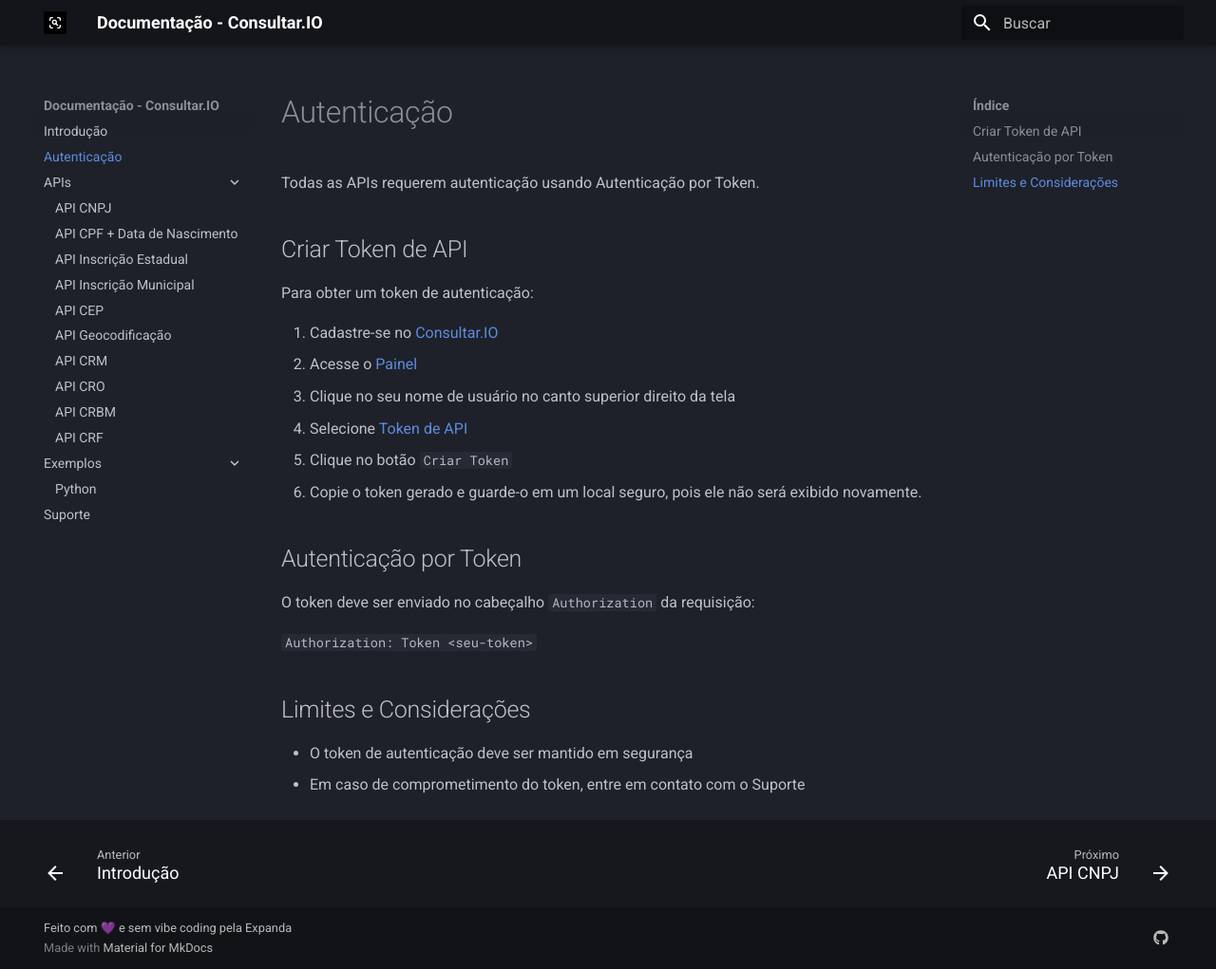
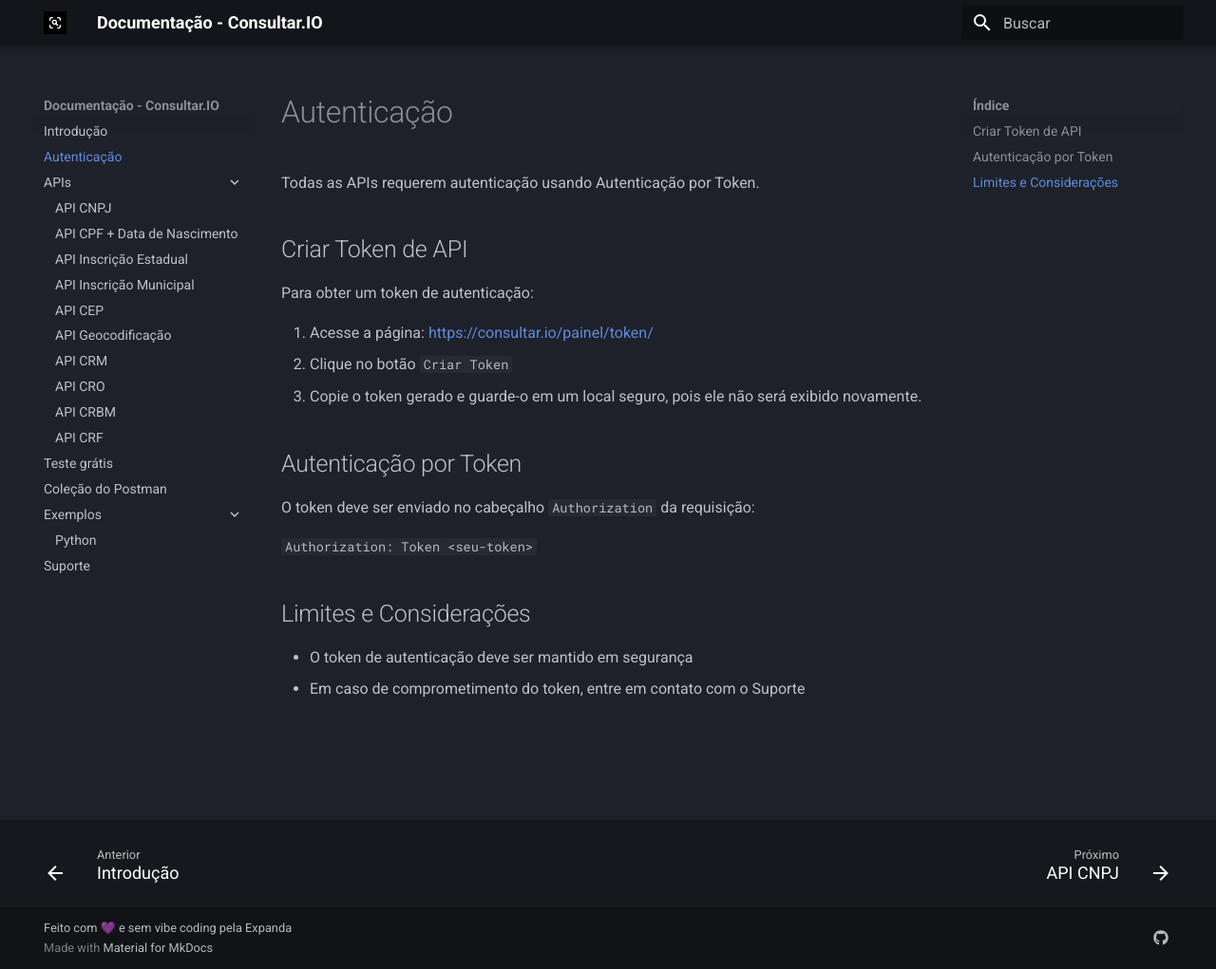
Before and after one commit to consultar-io/docs, an MkDocs documentation site: the page built from docs/autenticacao.md, in a window 1280 px wide and 1021 px high. Shown: the whole window at 95% size. Built offline with MkDocs 1.6.1 and Material for MkDocs 9.7.7, drawn with Linux system fonts in a browser that asks for light colours.

Commit message:
Add new documentation for free trial and Postman collection; update links and content in existing files

```diff
--- a/docs/autenticacao.md
+++ b/docs/autenticacao.md
@@ -12,12 +12,9 @@ Todas as APIs requerem autenticação usando Autenticação por Token.
 
 Para obter um token de autenticação:
 
-1. Cadastre-se no [Consultar.IO](https://consultar.io/cadastrar/?utm_source=docs&utm_medium=referral&utm_campaign=link)
-2. Acesse o [Painel](https://consultar.io/painel/?utm_source=docs&utm_medium=referral&utm_campaign=link)
-3. Clique no seu nome de usuário no canto superior direito da tela
-4. Selecione [Token de API](https://consultar.io/painel/token/?utm_source=docs&utm_medium=referral&utm_campaign=link)
-5. Clique no botão `Criar Token`
-6. Copie o token gerado e guarde-o em um local seguro, pois ele não será exibido novamente.
+1. Acesse a página: [https://consultar.io/painel/token/](https://consultar.io/painel/token/?utm_source=docs&utm_medium=referral&utm_campaign=link)
+2. Clique no botão `Criar Token`
+3. Copie o token gerado e guarde-o em um local seguro, pois ele não será exibido novamente.
 
 ## Autenticação por Token
 
--- a/mkdocs.yml
+++ b/mkdocs.yml
@@ -85,6 +85,8 @@ nav:
       - API CRO: api/cro.md
       - API CRBM: api/crbm.md
       - API CRF: api/crf.md
+  - Teste grátis: teste-gratis.md
+  - Coleção do Postman: postman.md
   - Exemplos:
       - exemplos/index.md
       - Python: exemplos/python.md
```
Also changed, not shown: docs/exemplos/python.md (+1 -1 lines), docs/index.md (+5 -4 lines), docs/postman.md (added, +17 -0 lines), docs/suporte.md (+1 -1 lines), docs/teste-gratis.md (added, +13 -0 lines).
